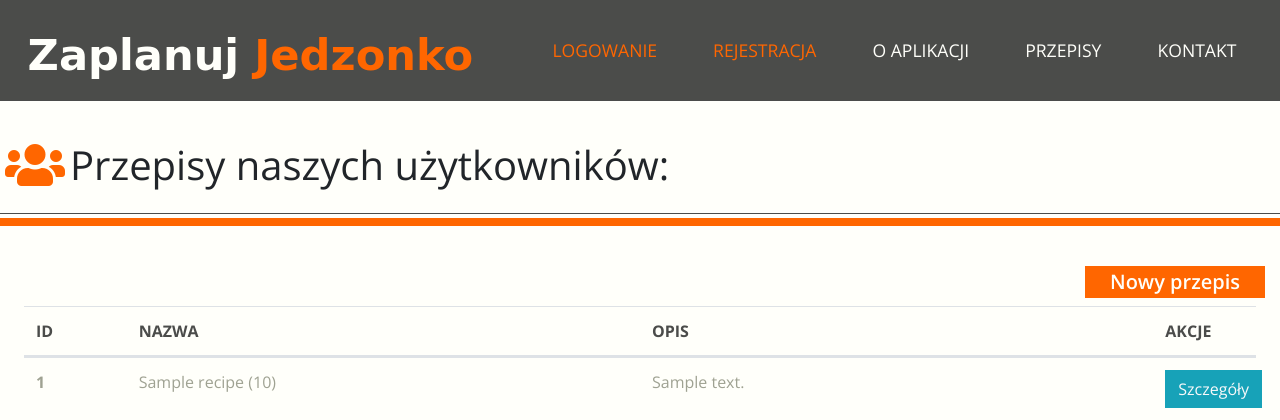
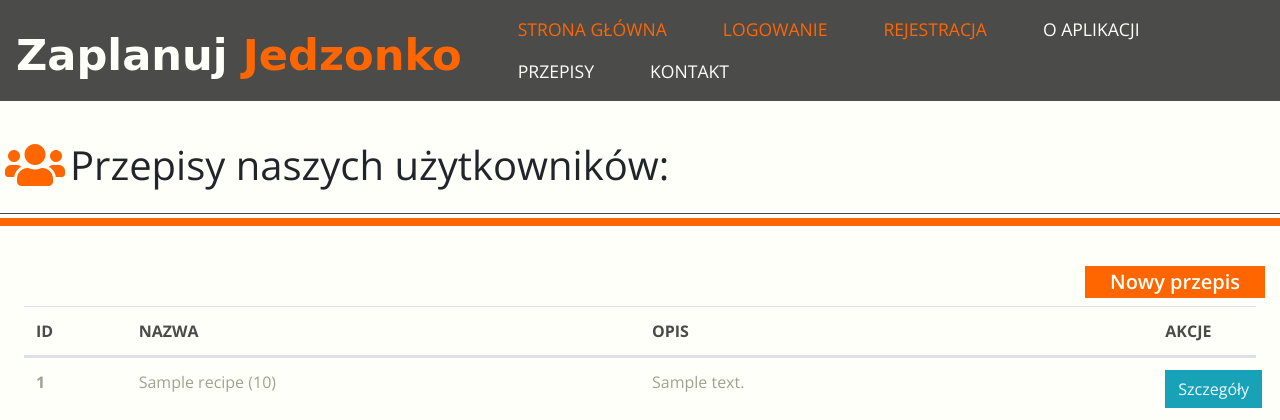
Before and after one commit to przemyslawkulak/Zaplanuj-Jedzonko---ScrumLab, a Django app: template jedzonko/templates/recipes.html in a window 1280 px wide. Shown: the top 420 px of the page. Run offline with Django 3.2, Linux system fonts and the light colour scheme; the template is opened without the code that fills it: most values are stand-ins (such as "Sample title", 1, 10 or a date in 2020); some libraries are stand-ins or nearby versions; some web fonts are replaced.

Commit message:
dodany link z recepie/list do strony głównej

```diff
--- a/jedzonko/templates/recipes.html
+++ b/jedzonko/templates/recipes.html
@@ -21,6 +21,9 @@
                 Zaplanuj <span>Jedzonko</span>
             </a>
             <ul class="nav nounderline text-uppercase">
+                <li class="nav-item ml-4">
+                    <a class="nav-link color-header" href="../../">Strona główna</a>
+                </li>
                 <li class="nav-item ml-4">
                     <a class="nav-link color-header" href="login.html">logowanie</a>
                 </li>
```
Also changed, not shown: jedzonko/migrations/0001_initial.py.
